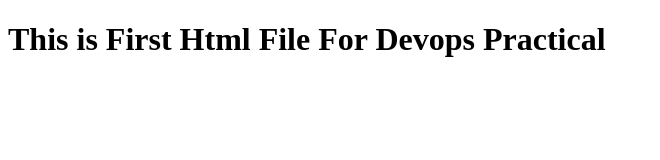
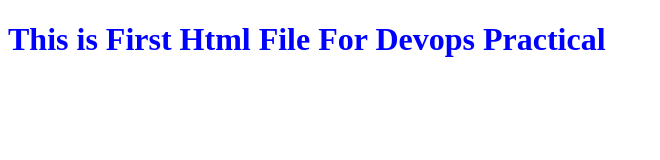
Before and after one commit to GaurangV2000/230_Devops_repo1, a plain HTML site: page index.html in a window 1280 px wide. Shown: the whole page, without its empty margins (0-660 px from the left). Drawn offline with Linux system fonts and the light colour scheme.

Commit message:
css file addedd

```diff
--- /dev/null
+++ b/index.css
@@ -0,0 +1,6 @@
+.devops_pracRepo_main_container {
+    .HEADERdIV{
+        color: blue;
+        font-weight: bolder;
+    }
+}
--- a/index.html
+++ b/index.html
@@ -1,13 +1,22 @@
 <!DOCTYPE html>
 <html lang="en">
+
 <head>
     <meta charset="UTF-8">
     <meta name="viewport" content="width=<H1>>, initial-scale=1.0">
     <title>Document</title>
+    <link rel="stylesheet" type="text/css" href="index.css">
 </head>
+</head>
+
 <body>
-<h1>
-    This is First Html File For Devops Practical
-</h1>
+    <div class="devops_pracRepo_main_container">
+        <div class="HEADERdIV">
+            <h1>
+                This is First Html File For Devops Practical
+            </h1>
+        </div>
+        </h1>
 </body>
+
 </html>
```
Also changed, not shown: 1 other file.
